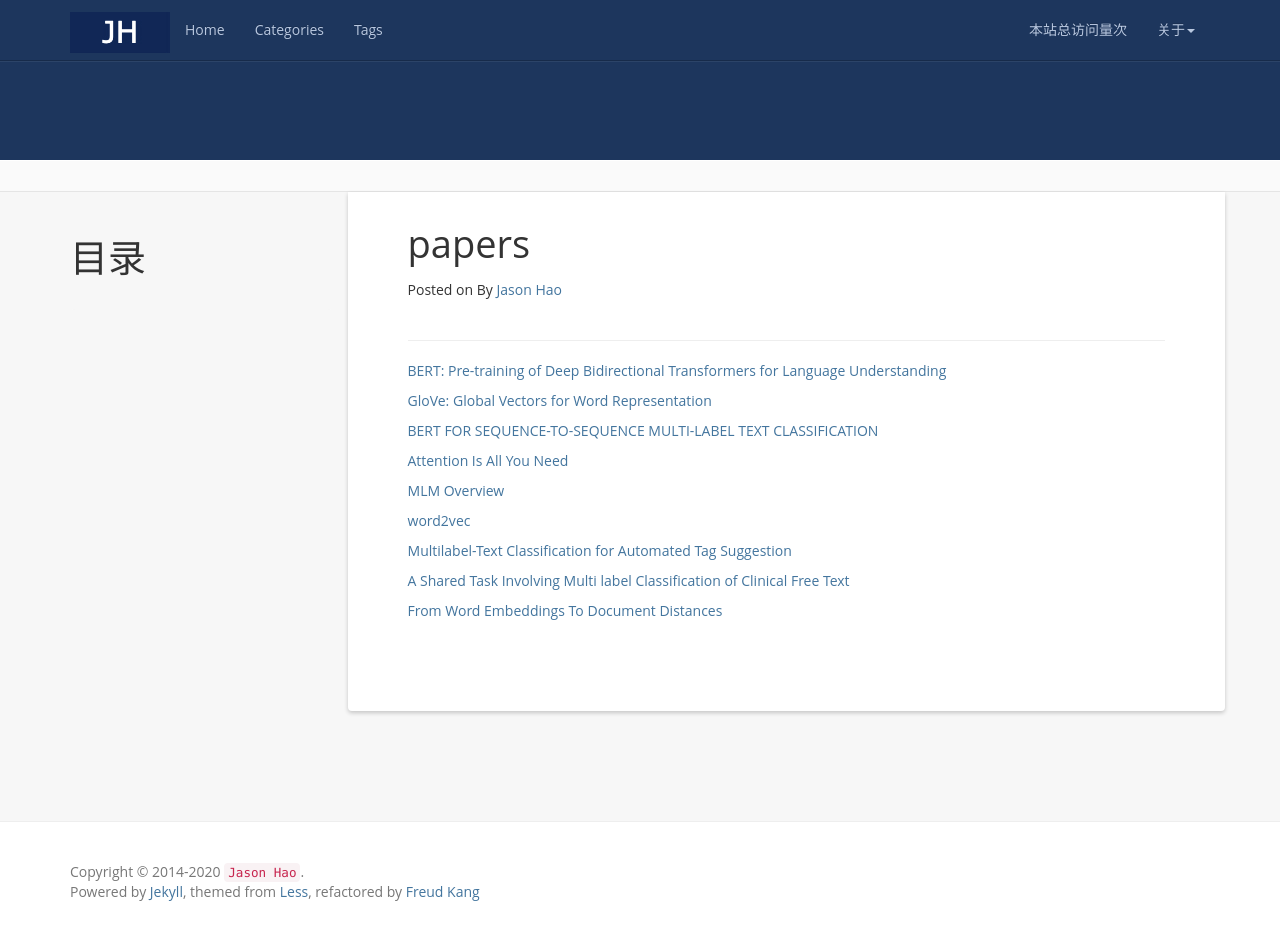
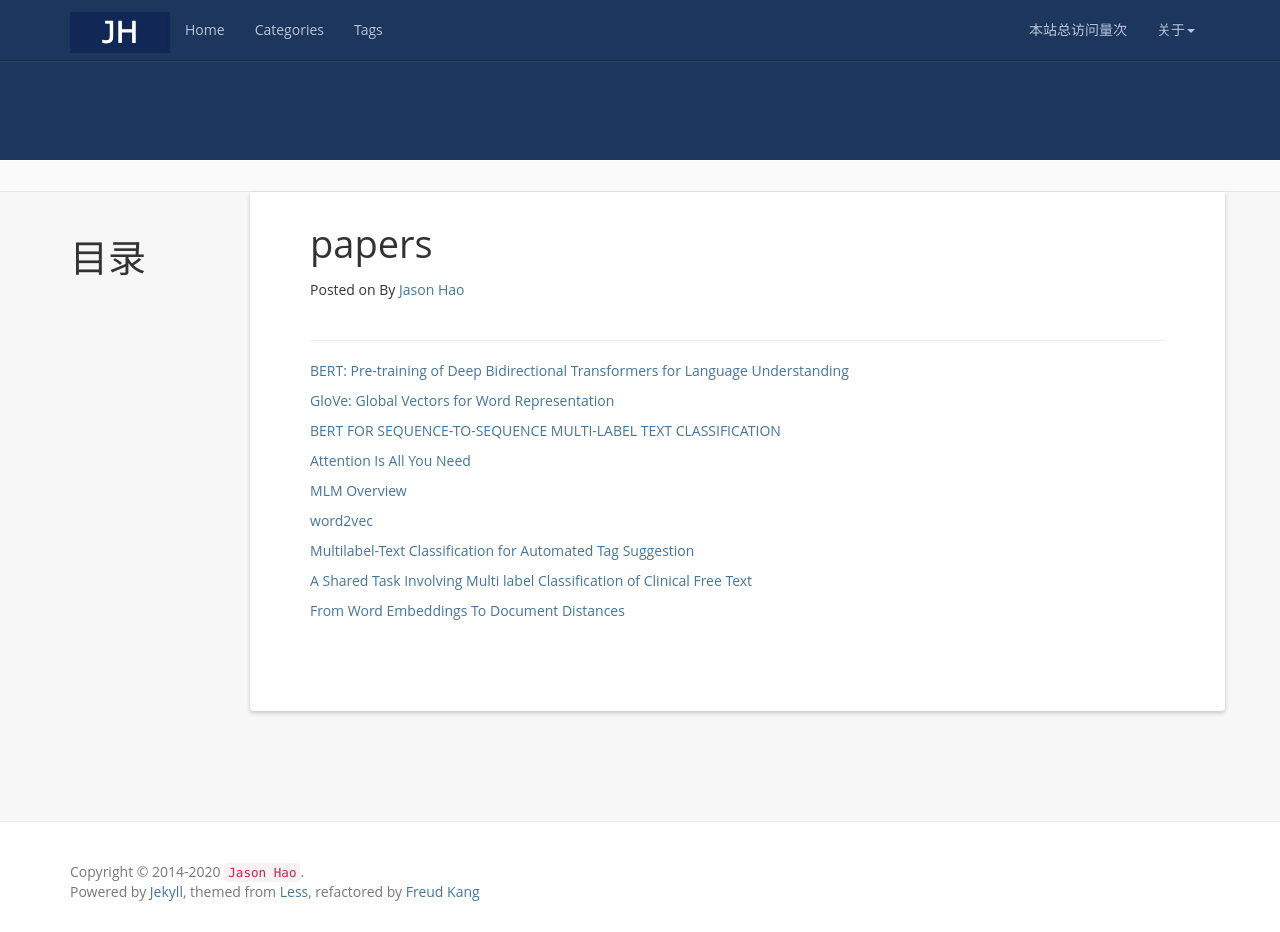
Before and after one commit to jasonhhao/jasonhhao.github.io, a Jekyll site: the page built from papers.md, in a window 1280 px wide and 932 px high. Built offline with Jekyll 4.4.1, drawn with Linux system fonts in a browser that asks for light colours; nearby versions of some CDN libraries; a script that is not in the unit is left out; comment, search, counter and statistics services are not loaded.

Commit message:
Update post.html

```diff
--- a/_layouts/post.html
+++ b/_layouts/post.html
@@ -3,12 +3,12 @@
 ---
 <div class="container docs-container">
   <div class="row">
-    <div class="col-md-3">
+    <div class="col-md-2">
       <div class="sidebar hidden-print" role="complementary">
         {% include lefttree.html %}
       </div>
     </div>
-    <div class="col-md-9" role="main">
+    <div class="col-md-10" role="main">
       <div class="panel docs-content">
         <div class="wrapper">
             <header class="post-header">
```
